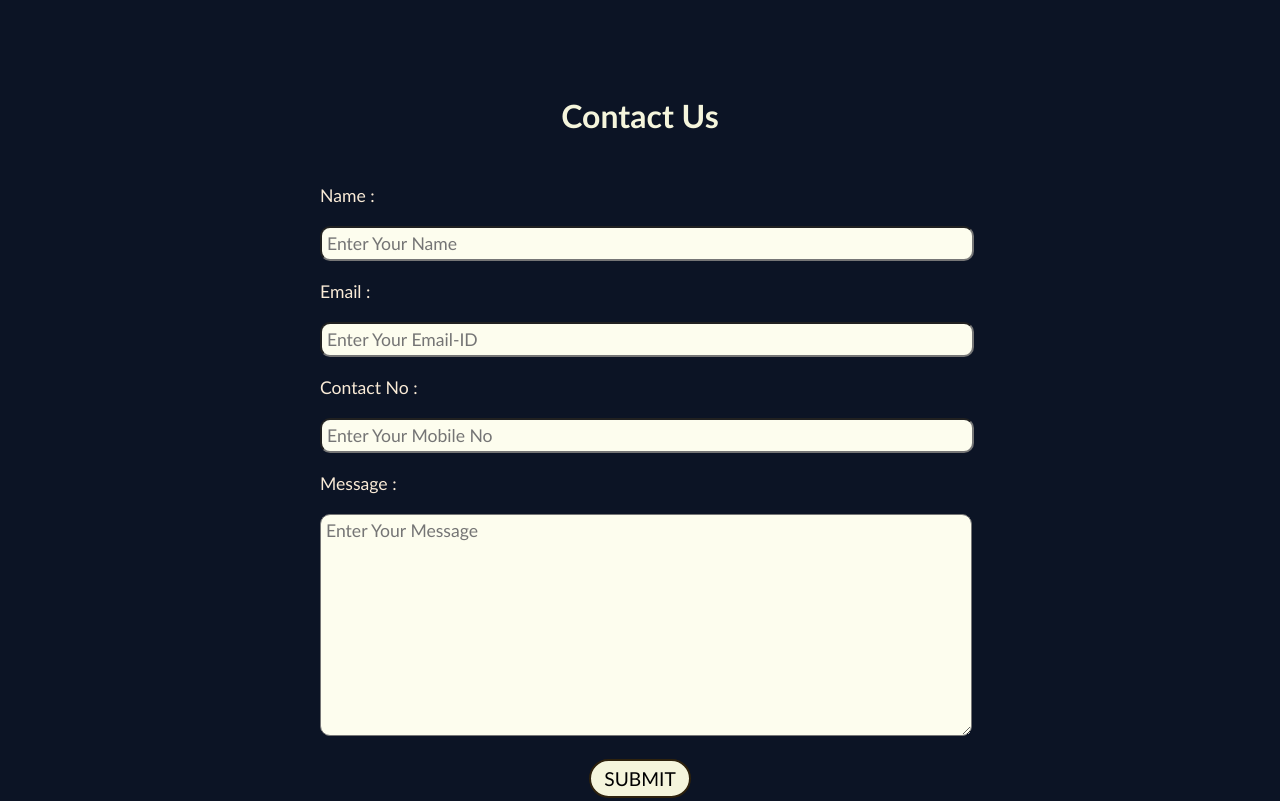
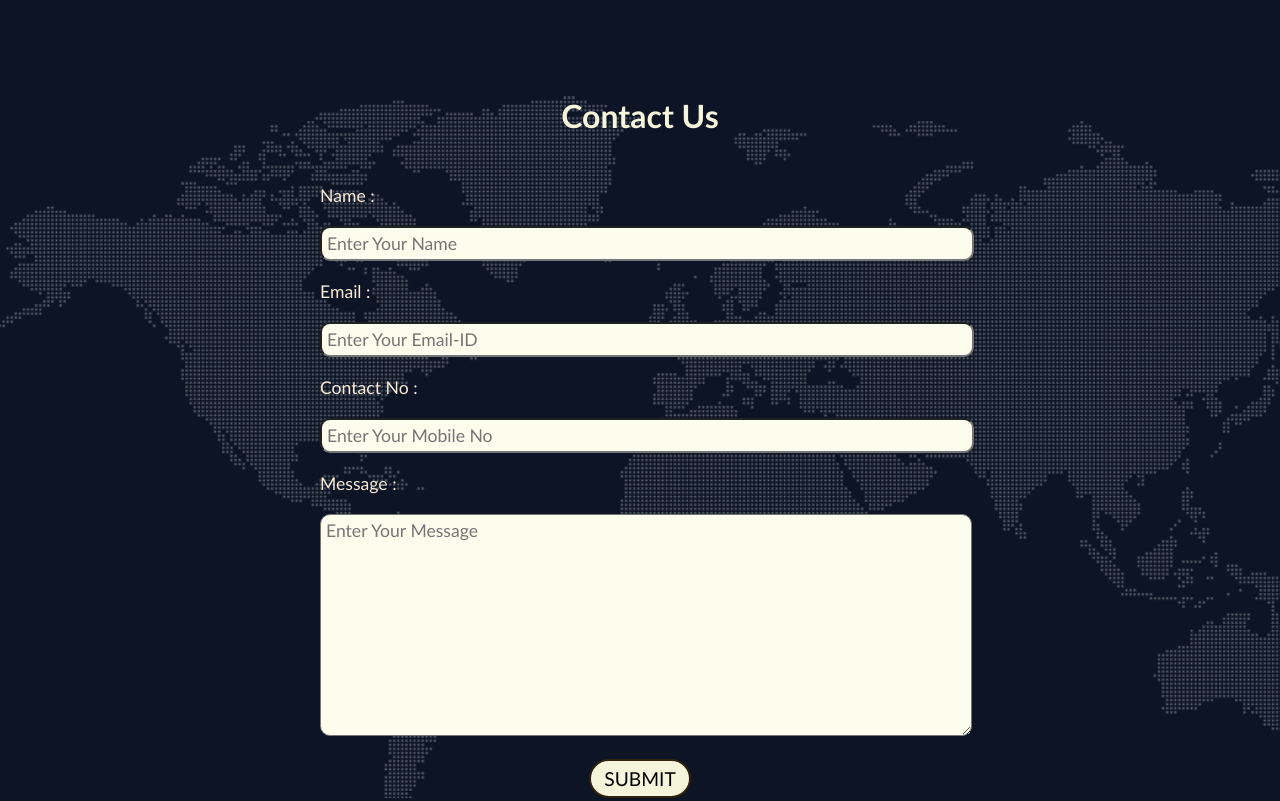
Before and after one commit to aum-chauhan-175/BASIC-WEB-PAGE, a plain HTML site: page index.html in a window 1280 px wide. Shown: the part 1808-2609 px from the top of the page. Drawn offline with Linux system fonts and the light colour scheme.

Commit message:
Update style.css

```diff
--- a/PROJECT 2 /style/style.css
+++ b/PROJECT 2 /style/style.css
@@ -270,7 +270,7 @@ html {
 }
 
 #contact {
-    background: url('/img/map-image.png');
+    background: url('/PROJECT 2 /img/map-image.png');
     width: 100%;
     height: 100%;
 }
```
